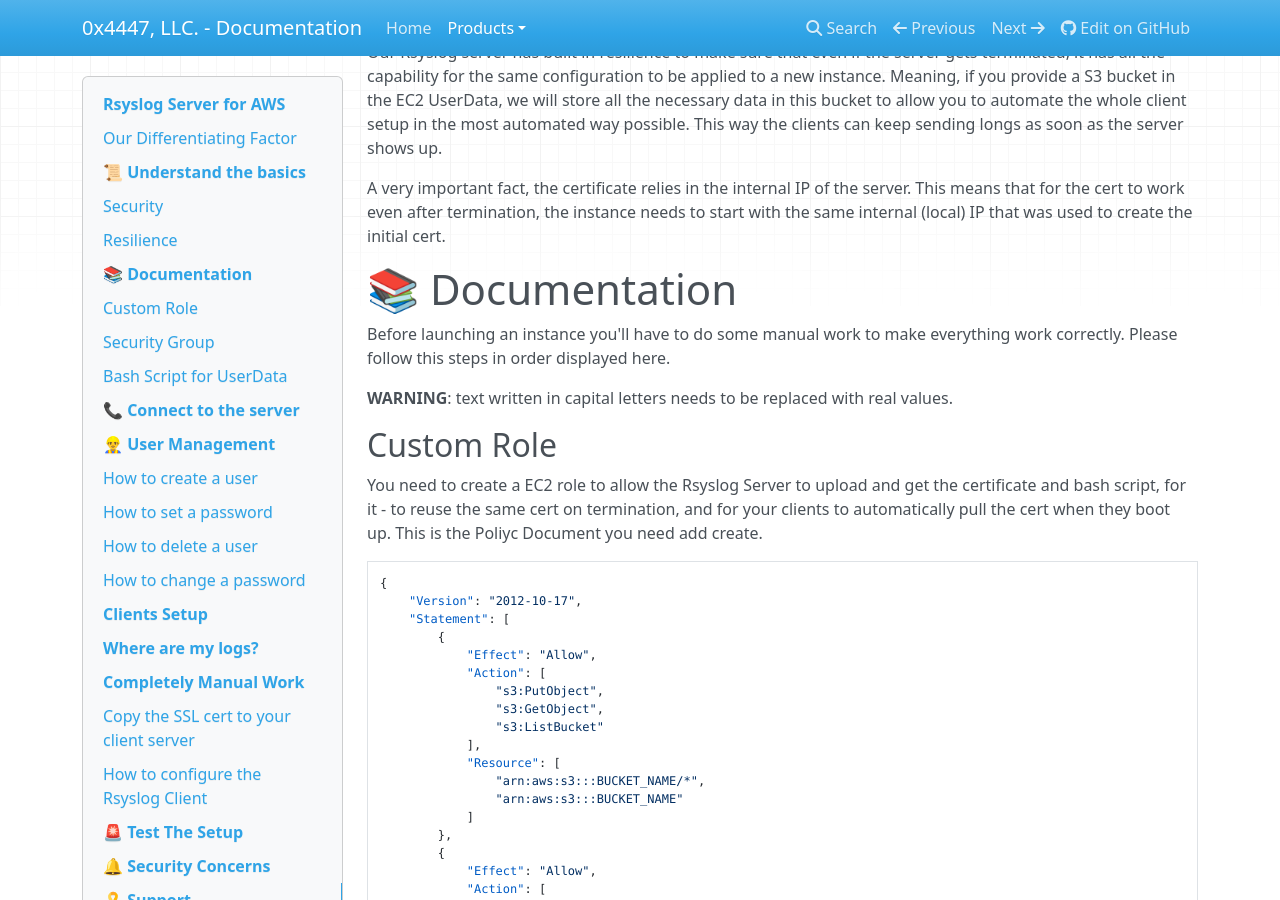
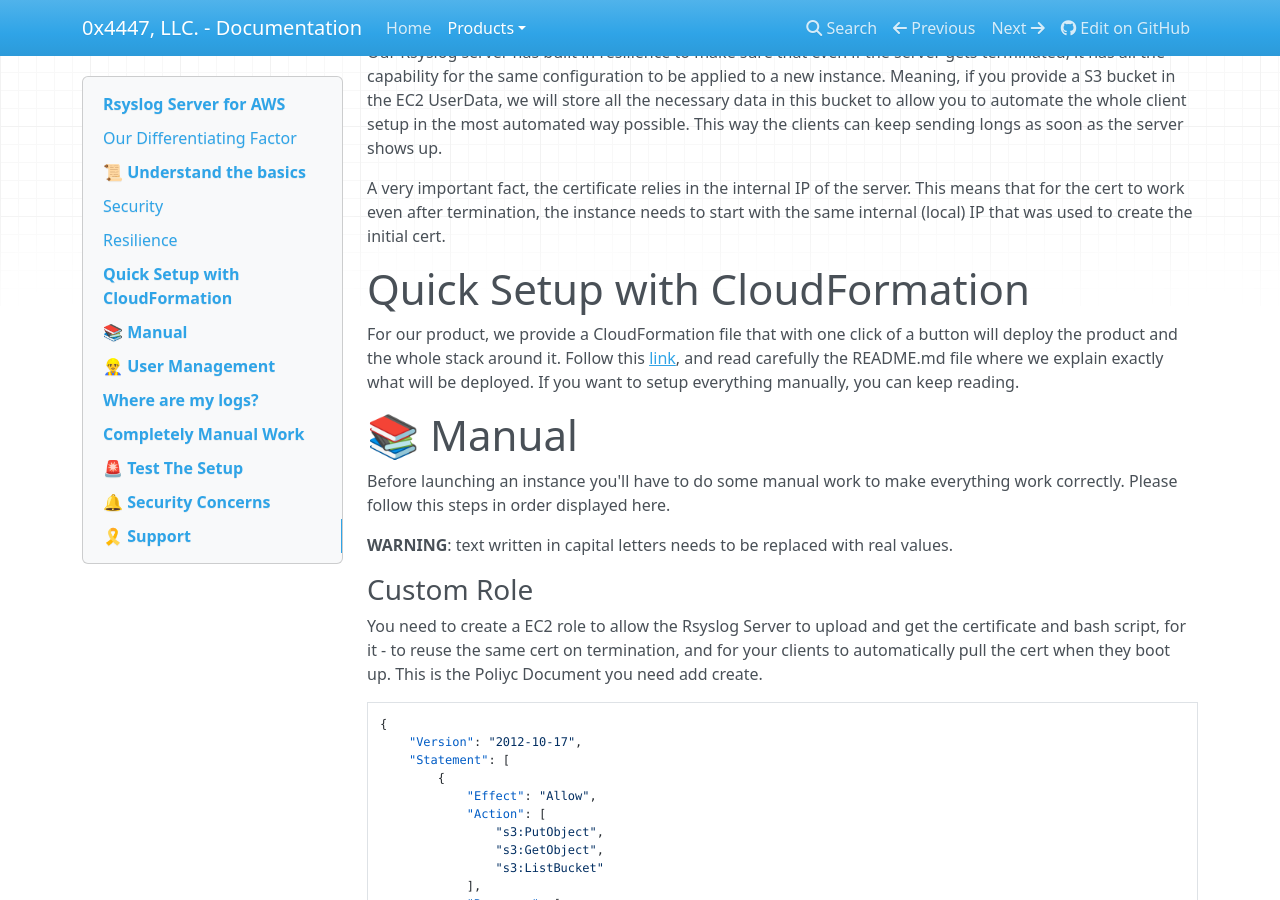
Before and after one commit to 0x4447-office/0x4447_webpage_documentation, an MkDocs documentation site: the page built from docs/products/cloud/aws-marketplace/rsyslog-server.md, in a window 1280 px wide and 900 px high, scrolled down 1092 px. Built offline with MkDocs 1.6.1, drawn with Linux system fonts in a browser that asks for light colours; nearby versions of some CDN libraries; some of the changed text lies outside the part shown.

Commit message:
Reorganziazin the menu

````diff
--- a/docs/products/cloud/aws-marketplace/rsyslog-server.md
+++ b/docs/products/cloud/aws-marketplace/rsyslog-server.md
@@ -37,13 +37,17 @@ Our Rsyslog server has built in resilience to make sure that even if the server
 
 A very important fact, the certificate relies in the internal IP of the server. This means that for the cert to work even after termination, the instance needs to start with the same internal (local) IP that was used to create the initial cert.
 
-# 📚 Documentation
+# Quick Setup with CloudFormation
+
+For our product, we provide a CloudFormation file that with one click of a button will deploy the product and the whole stack around it. Follow this [link](https://github.com/0x4447/0x4447_product_paid_rsyslog), and read carefully the README.md file where we explain exactly what will be deployed. If you want to setup everything manually, you can keep reading.
+
+# 📚  Manual
 
 Before launching an instance you'll have to do some manual work to make everything work correctly. Please follow this steps in order displayed here.
 
 **WARNING**: text written in capital letters needs to be replaced with real values.
 
-## Custom Role
+### Custom Role
 
 You need to create a EC2 role to allow the Rsyslog Server to upload and get the certificate and bash script, for it - to reuse the same cert on termination, and for your clients to automatically pull the cert when they boot up. This is the Poliyc Document you need add create.
 
@@ -75,14 +79,14 @@ You need to create a EC2 role to allow the Rsyslog Server to upload and get the
 }
 ```
 
-## Security Group
+### Security Group
 
 A default security group will be created for you automatically from the product configuration, but if you'd like to make one by hand, you need to have this ports open towards the instance:
 
 - `22` over `TCP` for remote managment.
 - `6514` over `TCP` for Rsyslog to take logs in.
 
-## Bash Script for UserData
+### Bash Script for UserData
 
 When you start your instance to automate the whole process you should provide a bucket name so we can copy over to S3 the auto generate certificate which must be used by the clients to send encrypted data to the server.
 
@@ -105,7 +109,7 @@ It is important to note that the content of the UserData field will be only exec
 - Either you follow [this link](https://aws.amazon.com/premiumsupport/knowledge-center/execute-user-data-ec2/) for a work around.
 - Or your start a new Instacne, this time with the right UserData, and then copy over from the old isntance to the new one all the configuration files.
 
-# 📞 Connect to the server
+### Connect to the server
 
 Once the instance is up and running, get it's IP and connect to the instance over SSH uisng the slected key at deployment time.
 
@@ -113,31 +117,31 @@ Once the instance is up and running, get it's IP and connect to the instance ove
 
 By default we create a custom user group in the system called `rsyslog`. This makes it easier for you to add developers as individual users to access the logs. This way they can freely look at the logs without having access to the whole system.
 
-## How to create a user
+### How to create a user
 
 ```bash
 sudo useradd -g rsyslog USER_NAME
 ```
 
-## How to set a password
+### How to set a password
 
 ```bash
 sudo passwd USER_NAME
 ```
 
-## How to delete a user
+### How to delete a user
 
 ```bash
 sudo userdel USER_NAME
 ```
 
-## How to change a password
+### How to change a password
 
 ```bash
 sudo passwd USER_NAME
 ```
 
-# Clients Setup
+### Clients Setup
 
 Once the server is deployed correctly, you can configure your clients with the following `UserData` to setup everything automatically. This way at boot time everything will be setup automatically for you.
 
@@ -172,7 +176,7 @@ The logs can be found in the `/var/log/0x4447-rsyslog` folder. There, you'll fin
 
 If you don't want to automate the whole process, you can always do the whole setup manually, and the following instruction shows you how.
 
-## Copy the SSL cert to your client server
+### Copy the SSL cert to your client server
 
 1. Copy the cert to your local computer.
 
@@ -186,7 +190,7 @@ If you don't want to automate the whole process, you can always do the whole set
 
 	`ssh -i /path/to/key ec2-user@INSTANCE_IP sudo mv /tmp/ca-cert.pem /etc/ssl`
 
-## How to configure the Rsyslog Client
+### How to configure the Rsyslog Client
 
 1. Copy the script to your local computer.
 
````
Also changed, not shown: docs/products/cloud/aws-marketplace/openvpn-server.md (+13 -9 lines), docs/products/cloud/aws-marketplace/samba-server.md (+9 -5 lines).
